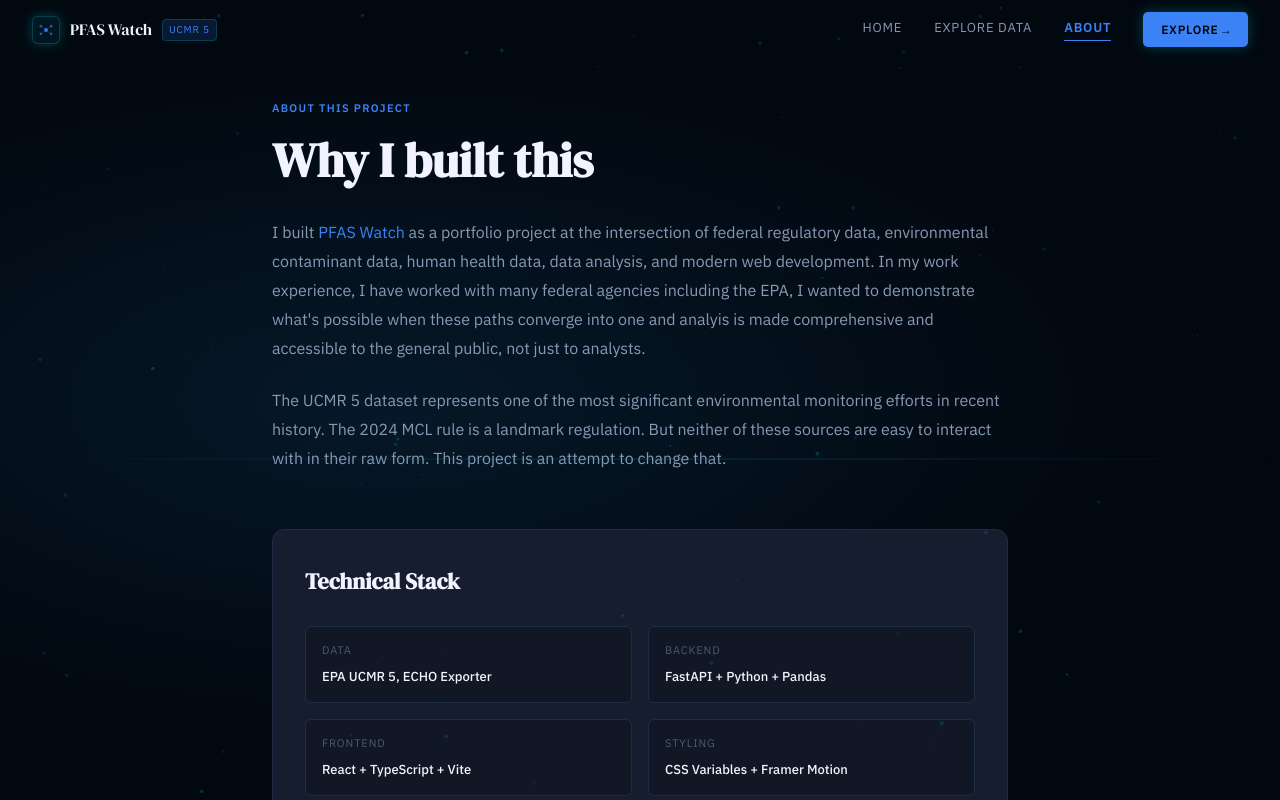
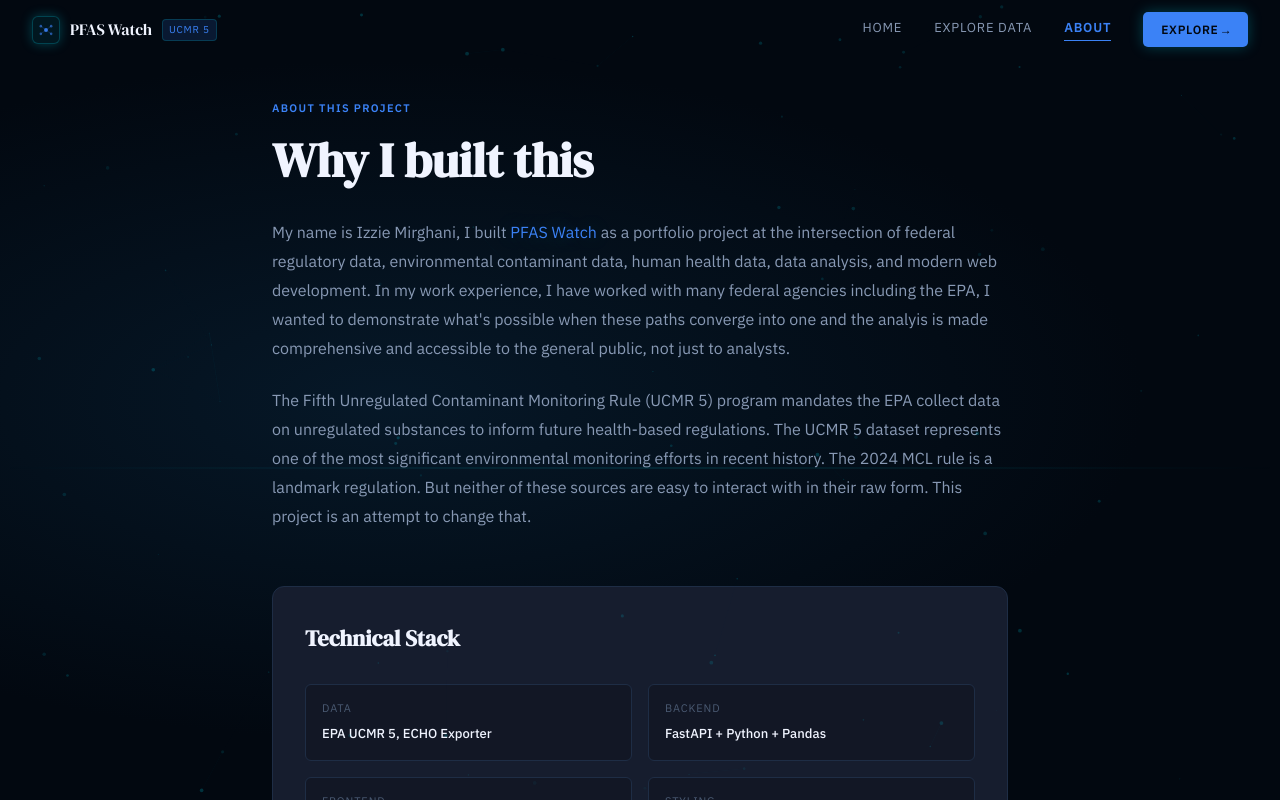
Before and after one commit to Izziemirg/PFAS_WATCH, a React (Vite) app in the folder frontend/: page /about in a window 1280 px wide. Shown: the top 800 px of the page. Built offline with nearby package versions, Linux system fonts and the light colour scheme.

Commit message:
Update About.tsx

```diff
--- a/frontend/src/pages/About.tsx
+++ b/frontend/src/pages/About.tsx
@@ -49,7 +49,7 @@ export default function About() {
           {/* 1. Description Section */}
           <div style={{ display: "flex", flexDirection: "column", gap: "1.5rem" }}>
             <p>
-              I built{" "}
+              My name is Izzie Mirghani, I built{" "}
               <span style={{
                 color: "var(--accent)",
                 textShadow: "0 0 20px rgba(0,200,220,0.3)",
@@ -60,11 +60,12 @@ export default function About() {
               federal regulatory data, environmental contaminant data, human health data, data analysis,
               and modern web development. In my work experience, I have worked with many federal
               agencies including the EPA, I wanted to demonstrate what's possible when these paths
-              converge into one and analyis is made comprehensive and accessible to the general public, not just to analysts.
+              converge into one and the analyis is made comprehensive and accessible to the general public, not just to analysts.
             </p>
 
             <p>
-              The UCMR 5 dataset represents one of the most significant environmental monitoring efforts in
+              The Fifth Unregulated Contaminant Monitoring Rule (UCMR 5) program mandates the EPA collect data on unregulated substances to
+              inform future health-based regulations. The UCMR 5 dataset represents one of the most significant environmental monitoring efforts in
               recent history. The 2024 MCL rule is a landmark regulation. But neither of these sources are easy to interact with
               in their raw form. This project is an attempt to change that.
             </p>
@@ -206,7 +207,7 @@ export default function About() {
           {/* 4. GitHub link */}
           <div style={{ textAlign: "center", paddingBottom: "2rem" }}>
             <a
-              href="https://github.com/yourusername/pfas-dashboard"
+              href="https://github.com/Izziemirg/PFAS_WATCH"
               target="_blank"
               rel="noopener noreferrer"
               style={{
```
